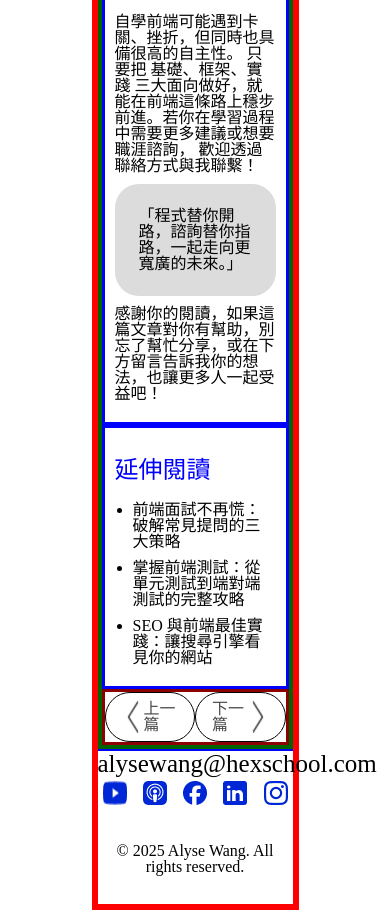
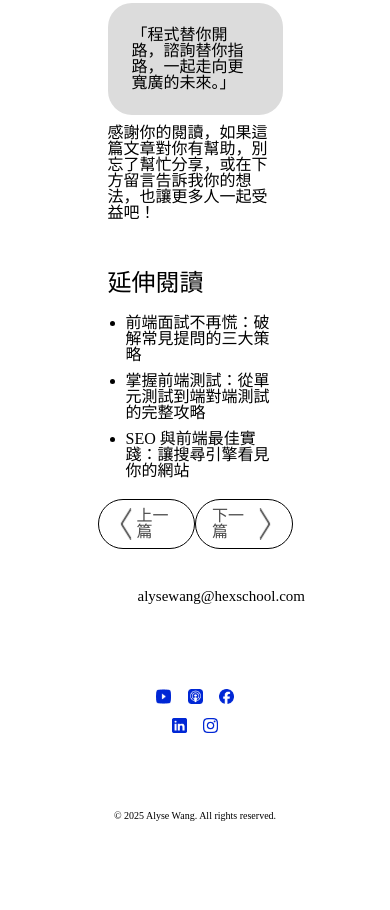
Before and after one commit to CHIA-YI125/hexschool-personalweb, a plain HTML site: page index.html in a window 390 px wide. Shown: the part 4131-5041 px from the top of the page. After the commit the page ends 4981 px from the top, so only its background shows below. Drawn offline with Linux system fonts and the light colour scheme.

Commit message:
網頁架構修改_RWD響應式網頁

```diff
--- a/index.css
+++ b/index.css
@@ -52,7 +52,7 @@ table {
 
 .wrap {
     margin: 0 auto;
-    border: 6px solid red;
+    /* border: 6px solid red; */
     max-width:100%;
     flex-wrap: wrap;
     justify-content: space-between;
@@ -111,14 +111,14 @@ table {
 }
 .content{
     max-width: 50%;
-    border: 3px solid green;
+    /* border: 3px solid green;  */
     margin: 0 auto;
 }
 .content .contentImg{
     width: 100%;
 }
 .content .contentTitle{
-    color: blue;
+    /* color: blue; */
     font-size: 24px;
     margin: 20px auto;
 }
@@ -148,7 +148,7 @@ table {
     text-decoration: none;
 }
 .content .foreword{
-    border: 3px solid orange;
+    /* border: 3px solid orange;  */
     max-width: 85%;
     margin: 50px 50px 50px 50px;
 }
@@ -158,14 +158,14 @@ table {
     line-height: 1.5;
 }
 .content,.base,.FrameworkTools,.keepgoing,.conclusion,.furtherreading{
-    border: 4px solid darkgreen;
+    /* border: 4px solid darkgreen; */
     margin: 50px;
     max-width: 85%;
 }
 .content .btn-NextUP{
     justify-content: space-between;
     display: flex;
-    border: 3px solid darkred;
+    /* border: 3px solid darkred;  */
     margin: 50px;
     max-width: 85%;
 }
@@ -181,19 +181,21 @@ table {
     margin: 0px/*上面*/ 5px/*右邊*/ 0px/*下面*/ 5px/*左邊*/;
 }
 .information{
-    border-top: 2px solid blue;
+    /* border-top: 2px solid blue; */
     text-align: center;
     font-size: 25px;
     display: flex;
-    justify-content:space-between; /*justify-content:space-between>>靠左靠右*/
+    justify-content:space-around; /*justify-content:space-between>>靠左靠右*/
 }
 .information .email{
    font-size: 32px;
    margin: 80px 0;
+   padding: 40px;
 }
 .information .community{
     width: 236px;
     margin: 80px 0;
+    padding: 40px;
 }
 .community img{
     margin: 5px;
@@ -235,7 +237,7 @@ table {
         margin: 0px;
     }
     .content .foreword,.base,.FrameworkTools,.keepgoing,.conclusion,.furtherreading{
-        border: 3px solid blue;
+        /* border: 3px solid blue;  */
         max-width: 100%; /* 確保圖片/影片不會超出其父容器 */
         margin: 0px;
         padding: 10px;
@@ -243,7 +245,7 @@ table {
     .content .btn-NextUP{
         justify-content: space-between;
         display: flex;
-        border: 3px solid darkred;
+        /* border: 3px solid darkred;  */
         margin: 0px;
         max-width: 100%;
     }
@@ -253,9 +255,17 @@ table {
     }
     .information .email{
         margin: 0px auto;
-        font-size: 25px;
+        font-size: 15px;
     }
     .information .community{
         margin: 0px auto;
     }
+    .community img{
+        margin: 5px;
+        width: 15px;
+        height: 15px;
+    }
+    .footer h6{
+        font-size: 10px;
+    }
 }
```
